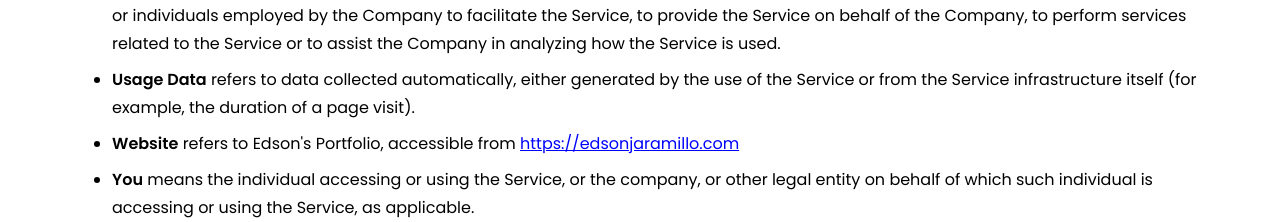
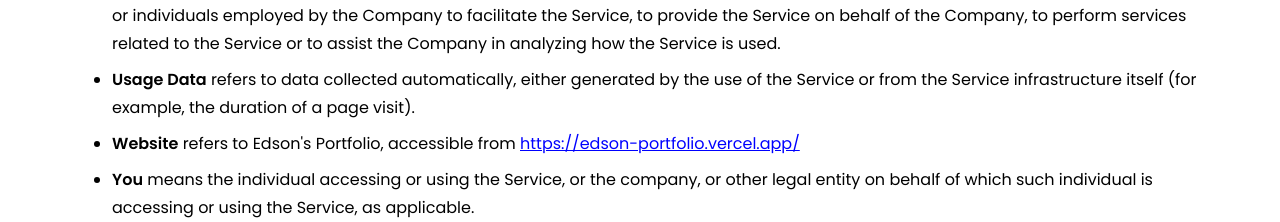
Before and after one commit to edsonjaramillo/portfolio, a Next.js app: page /privacy in a window 1280 px wide. Shown: the part 860-1082 px from the top of the page. Built offline with nearby package versions, Linux system fonts and the light colour scheme.

Commit message:
url change

```diff
--- a/components/shared/HeadOpenGraph.tsx
+++ b/components/shared/HeadOpenGraph.tsx
@@ -24,7 +24,7 @@ const HeadOpenGraph = ({
   children,
 }: HeadOpenGraphProps) => {
   const { asPath } = useRouter();
-  const url = 'https://edson-portfolio.com';
+  const url = 'https://edson-portfolio.vercel.app/';
 
   return (
     <Head>
--- a/pages/privacy.tsx
+++ b/pages/privacy.tsx
@@ -14,7 +14,7 @@ const PrivacyPage = () => {
         name={`Edson's Portfolio`}
         email='edsonajaramillo@gmail.com'
         phone='(256) 673-8968'
-        website='https://edsonjaramillo.com'
+        website='https://edson-portfolio.vercel.app/'
       />
     </>
   );
--- a/pages/terms.tsx
+++ b/pages/terms.tsx
@@ -14,7 +14,7 @@ const TermsPage = () => {
         name={`Edson's Portfolio`}
         email='edsonajaramillo@gmail.com'
         phone='(256) 673-8968'
-        website='https://edsonjaramillo.com'
+        website='https://edson-portfolio.vercel.app/'
       />
     </>
   );
```
